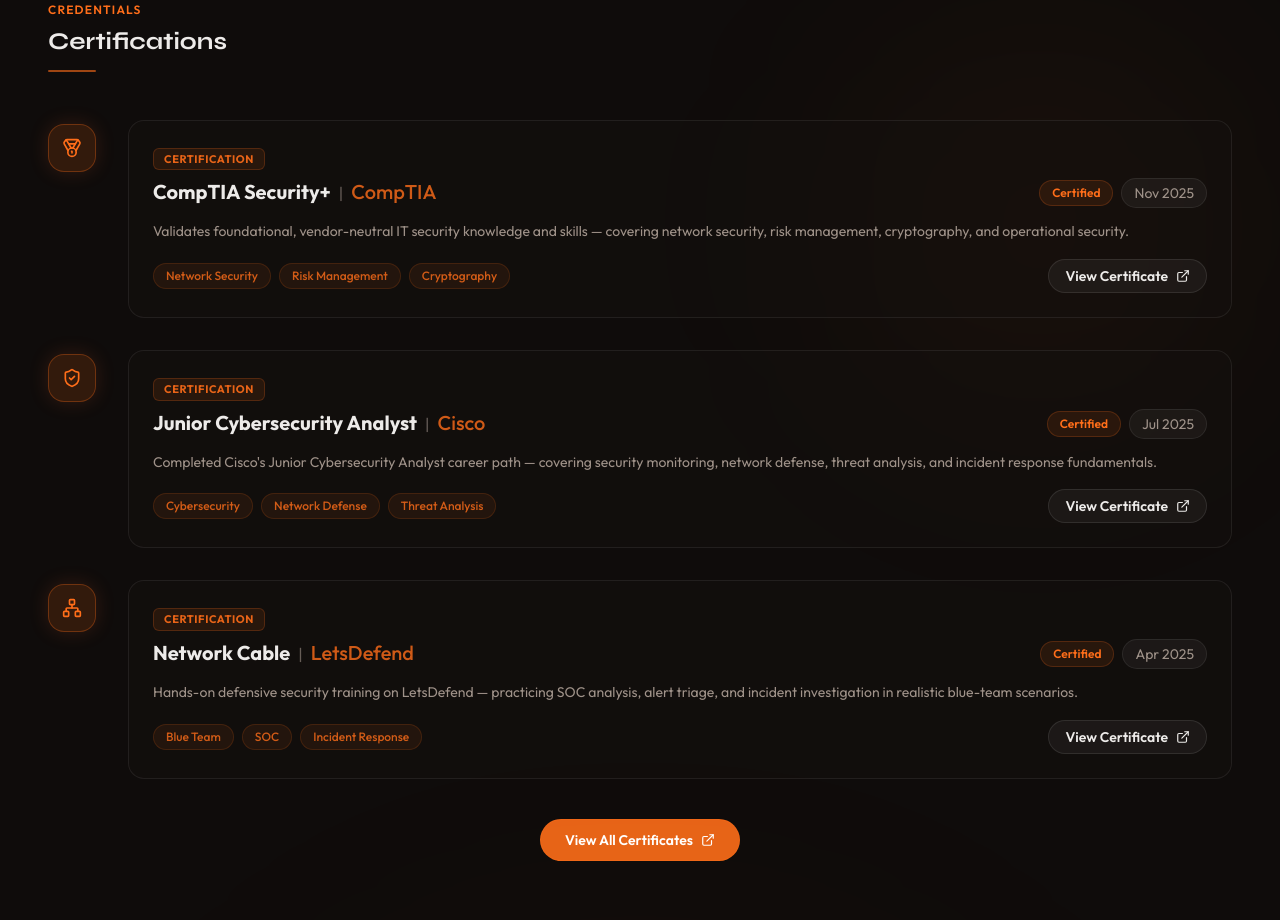
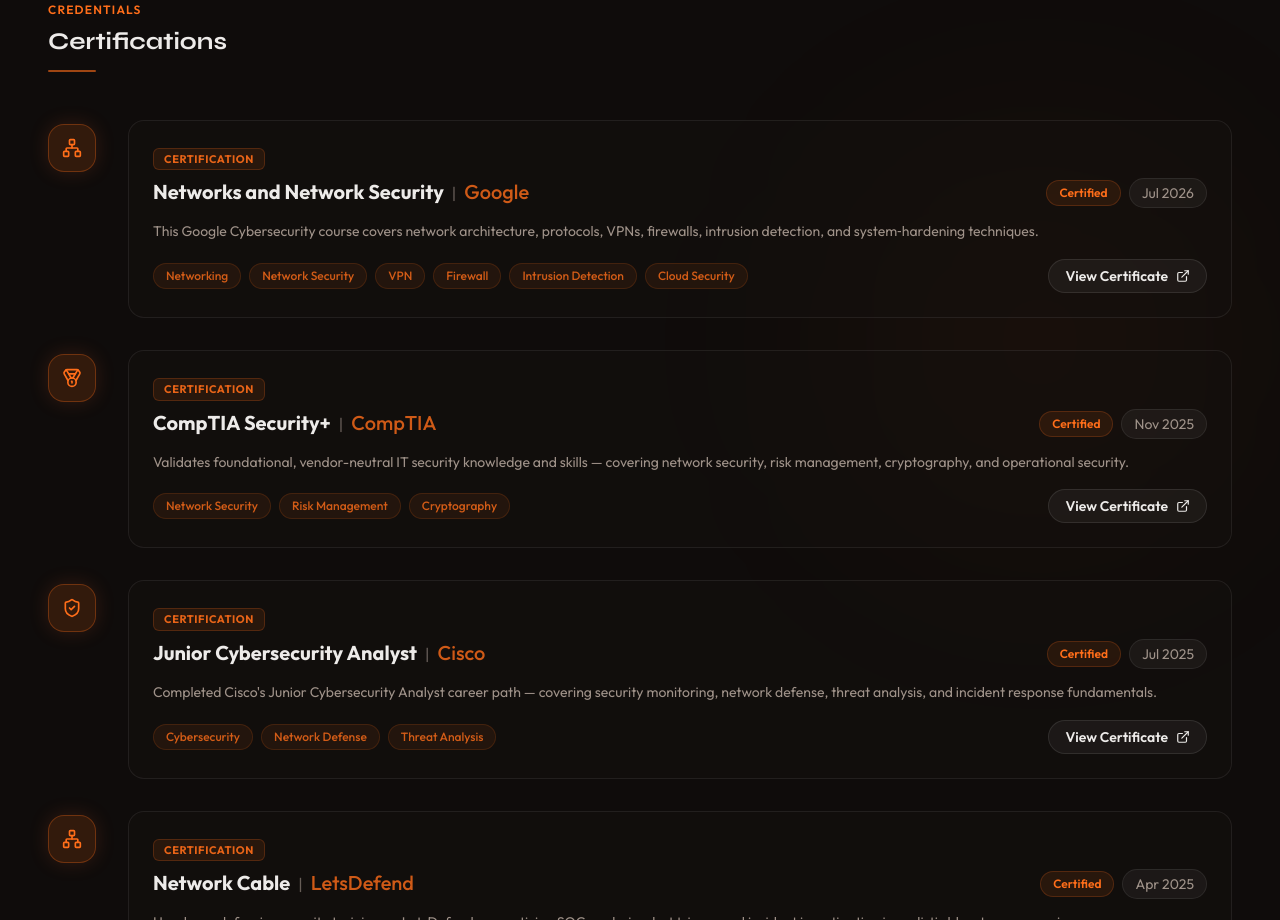
Before and after one commit to shii9/Portfolio, a React (Vite) app: page / in a window 1280 px wide. Shown: the part 7500-8420 px from the top of the page. Built offline with nearby package versions, Linux system fonts and the light colour scheme.

Commit message:
feat: Add Networks and Network Security certificate from Google Coursera (Jul 2026) and reorder certifications by date

```diff
--- a/src/components/sections/Achievements.tsx
+++ b/src/components/sections/Achievements.tsx
@@ -1,5 +1,5 @@
 import { motion } from "framer-motion";
-import { Trophy, Medal, ShieldCheck, Flag, Target, Network, ExternalLink } from "lucide-react";
+import { Flag, Target, Medal, ShieldCheck, Network, ExternalLink } from "lucide-react";
 import { fadeUpProps, fadeSubtleProps } from "@/lib/animations";
 
 const achievementsData = [
@@ -22,6 +22,18 @@
 ];
 
 const certificationsData = [
+  {
+    type: "Certification",
+    role: "Networks and Network Security",
+    company: "Google",
+    date: "Jul 2026",
+    link: "https://www.coursera.org/account/accomplishments/verify/CRA9MYTHSTMZ",
+    highlight: "Certified",
+    icon: Network,
+    description:
+      "This Google Cybersecurity course covers network architecture, protocols, VPNs, firewalls, intrusion detection, and system‑hardening techniques.",
+    tags: ["Networking", "Network Security", "VPN", "Firewall", "Intrusion Detection", "Cloud Security"],
+  },
   {
     type: "Certification",
     role: "CompTIA Security+",
```
